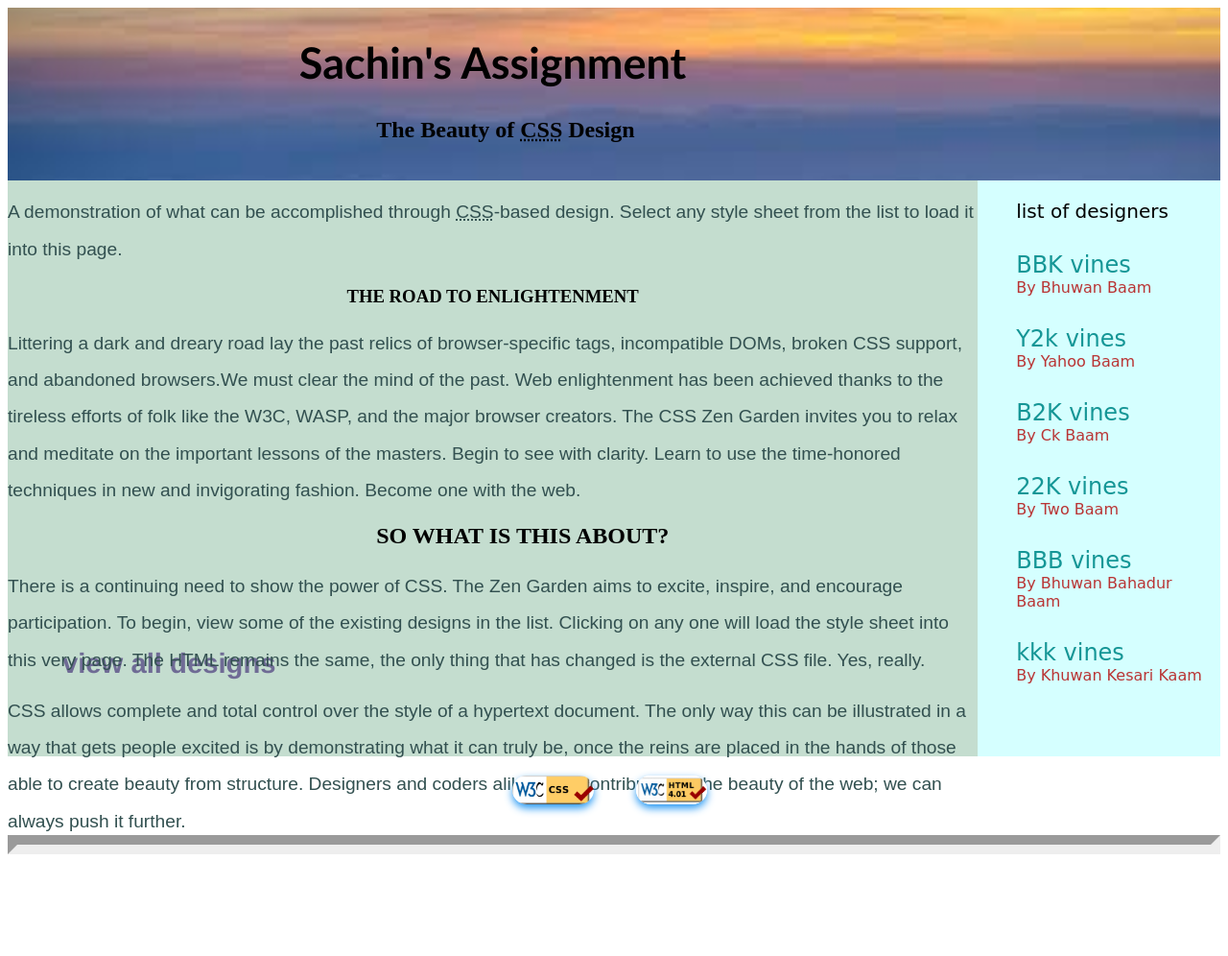
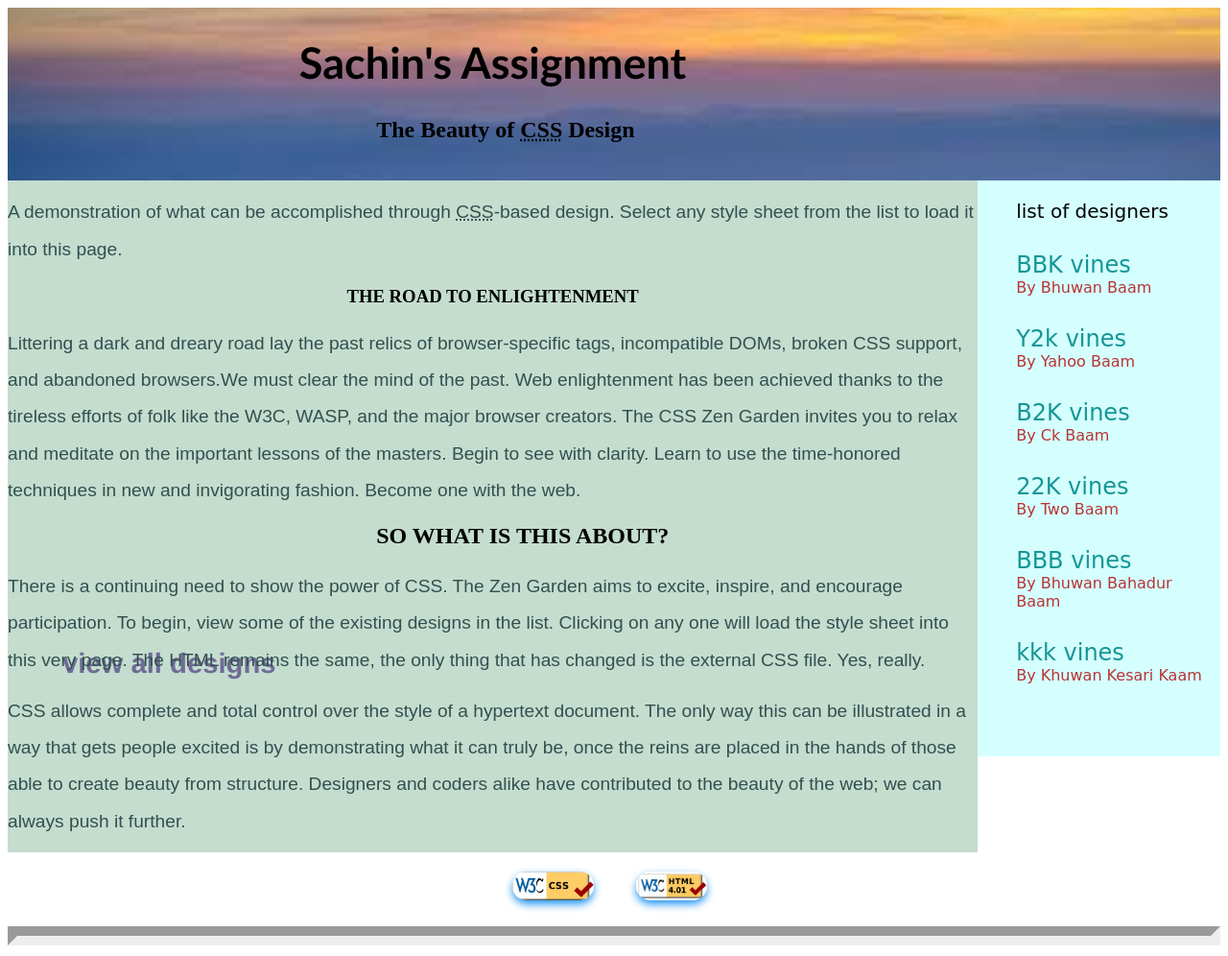
Before and after one commit to SachinTandan/wap.github.io, a plain HTML site: page lab3/web.html in a window 1280 px wide. Shown: the whole page at 96% size. Before the commit the page ends 906 px from the top, so only its background shows below. Drawn offline with Linux system fonts and the light colour scheme.

Commit message:
updated page

```diff
--- a/css/web.css
+++ b/css/web.css
@@ -14,7 +14,7 @@
 
 .body-content {
     flex-basis: 80%;
-    height: 600px;
+    height: 700px;
 }
 .header-left{
     flex-basis: 80%;
@@ -57,6 +57,7 @@
 }
 
 .footer-1 {
+
     padding-left: 40%;
 
 }
@@ -123,8 +124,8 @@ hr {
     display: block;
     box-shadow: #245985;
     unicode-bidi: isolate;
-    margin-block-start: 0.5em;
-    margin-block-end: 0.5em;
+    margin-block-start: 0.2em;
+    margin-block-end: 0.2em;
     margin-inline-start: auto;
     margin-inline-end: auto;
     overflow: hidden;
```
Also changed, not shown: css/lab3/index.html (added, +17 -0 lines).
